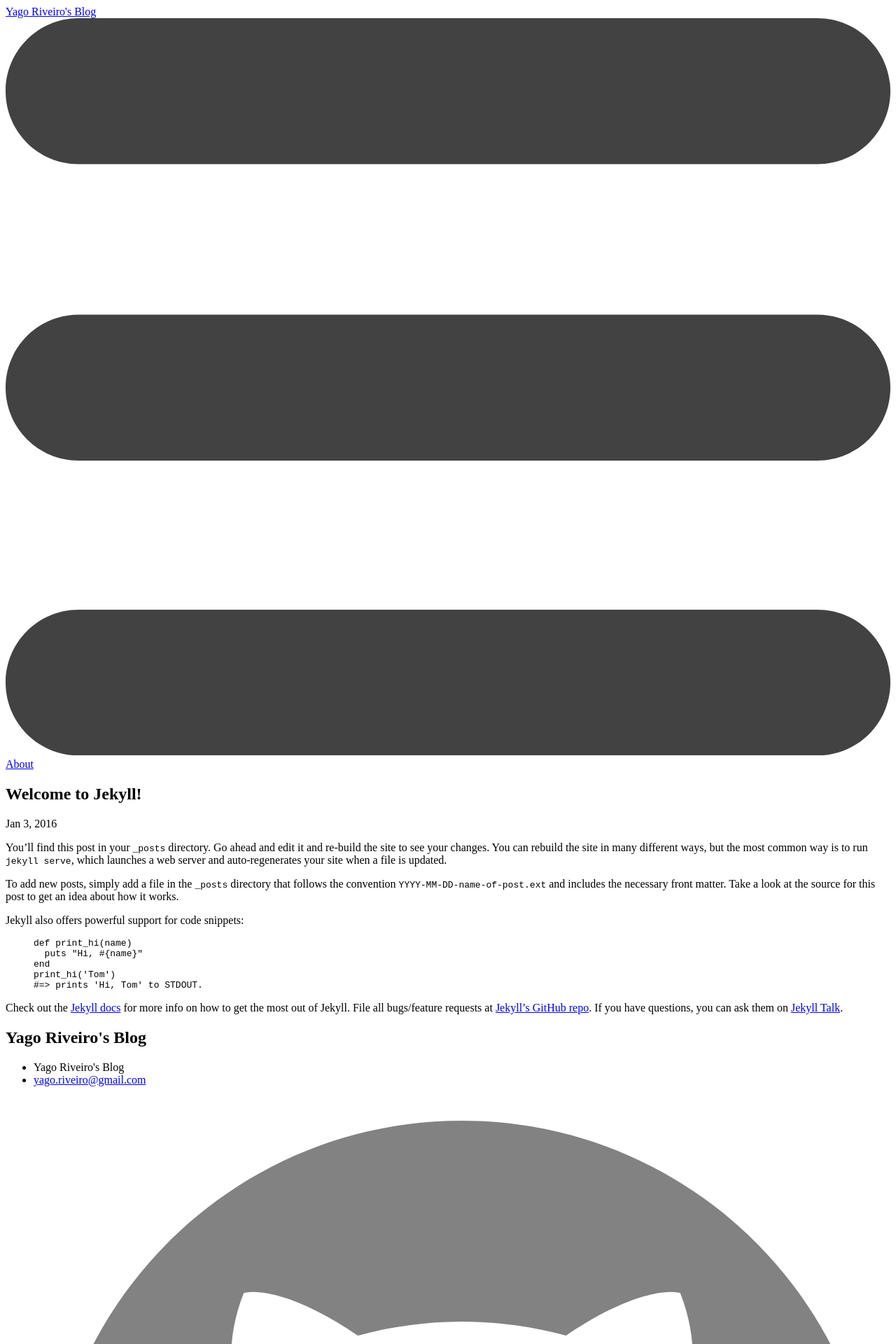
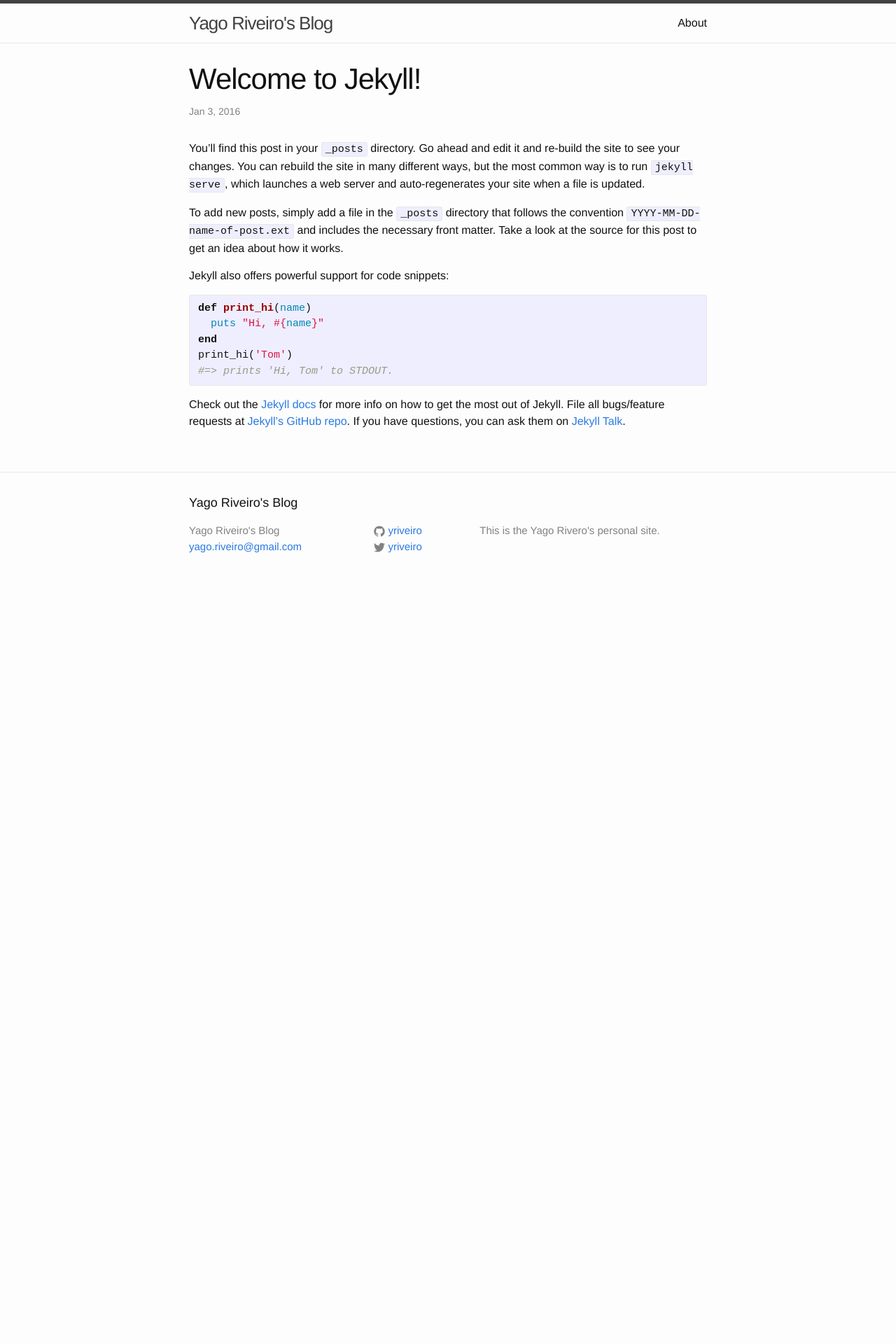
Before and after one commit to yriveiro/yriveiro.github.io, a Jekyll site: the page built from _posts/2016-01-03-welcome-to-jekyll.markdown, in a window 1280 px wide. Shown: the top 1920 px of the page at 70% size. Built offline with Jekyll 4.4.1, drawn with Linux system fonts in a browser that asks for light colours; nearby versions of some CDN libraries; after the commit the page ends 900 px from its top, so only the background shows below that.

Commit message:
Update head template with correct site url

```diff
--- a/_includes/head.html
+++ b/_includes/head.html
@@ -6,7 +6,7 @@
   <title>{% if page.title %}{{ page.title }}{% else %}{{ site.title }}{% endif %}</title>
   <meta name="description" content="{% if page.excerpt %}{{ page.excerpt | strip_html | strip_newlines | truncate: 160 }}{% else %}{{ site.description }}{% endif %}">
 
-  <link rel="stylesheet" href="{{ "/css/main.css" | prepend: site.baseurl }}">
+  <link rel="stylesheet" href="{{ "/assets/css/main.css" | prepend: site.url }}">
   <link rel="canonical" href="{{ page.url | replace:'index.html','' | prepend: site.baseurl | prepend: site.url }}">
   <link rel="alternate" type="application/rss+xml" title="{{ site.title }}" href="{{ "/feed.xml" | prepend: site.baseurl | prepend: site.url }}">
 </head>
```
